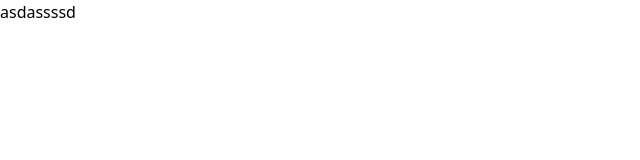
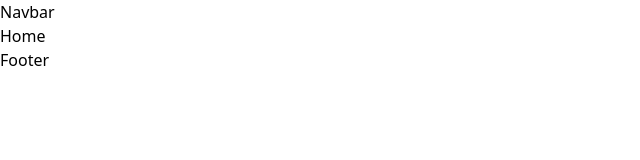
Before and after one commit to SuryanshShahi/next-boilerplate, a Next.js app: page / in a window 1280 px wide. Shown: the top 160 px of the page, without its empty margins (0-640 px from the left). Built offline with nearby package versions, Linux system fonts and the light colour scheme.

Commit message:
FEAT: initial commit

```diff
--- a/app/components/PageWrapper/PageWrapper.tsx
+++ b/app/components/PageWrapper/PageWrapper.tsx
@@ -1,9 +1,10 @@
-'use client'
+"use client";
 import { FC, Fragment, PropsWithChildren, useState } from "react";
-// import "slick-carousel/slick/slick.css";
-// import "slick-carousel/slick/slick-theme.css";
+import "slick-carousel/slick/slick.css";
+import "slick-carousel/slick/slick-theme.css";
 import Navbar from "../navbar";
 import Footer from "../footer";
+import { IoIosArrowUp } from "react-icons/io";
 interface IPageWraps {
   wrapperClass?: string;
   isNavbar?: boolean;
@@ -34,7 +35,9 @@ const PageWrapper: FC<PropsWithChildren<IPageWraps>> = ({
           <div
             className="z-10 w-12 h-8 hover:h-10 duration-300 bottom-0 right-10 rounded-t-md fixed cursor-pointer bg-primary flex items-center justify-center"
             onClick={() => window.scroll(0, 0)}
-          ></div>
+          >
+            <IoIosArrowUp color="white" />
+          </div>
         )}
         <Footer />
       </div>
--- a/app/components/footer/index.tsx
+++ b/app/components/footer/index.tsx
@@ -1,7 +1,7 @@
 import React from "react";
 
 const Footer = () => {
-  return <div></div>;
+  return <div>Footer</div>;
 };
 
 export default Footer;
--- a/app/components/navbar/index.tsx
+++ b/app/components/navbar/index.tsx
@@ -1,7 +1,7 @@
 import React from "react";
 
 const Navbar = () => {
-  return <div></div>;
+  return <div>Navbar</div>;
 };
 
 export default Navbar;
--- a/app/page.tsx
+++ b/app/page.tsx
@@ -1,6 +1,5 @@
 import PageWrapper from "./components/PageWrapper/PageWrapper";
 import Home from "./pages/home";
-import Home1 from "./pages/home";
 
 export default function Index() {
   return (
--- a/app/pages/home/index.tsx
+++ b/app/pages/home/index.tsx
@@ -1,7 +1,7 @@
 import React from "react";
 
 const Home = () => {
-  return <div>asdassssd</div>;
+  return <div>Home</div>;
 };
 
 export default Home;
```
Also changed, not shown: package.json (+7 -4 lines), 1 other file (tests, documents, lock files or other folders).
